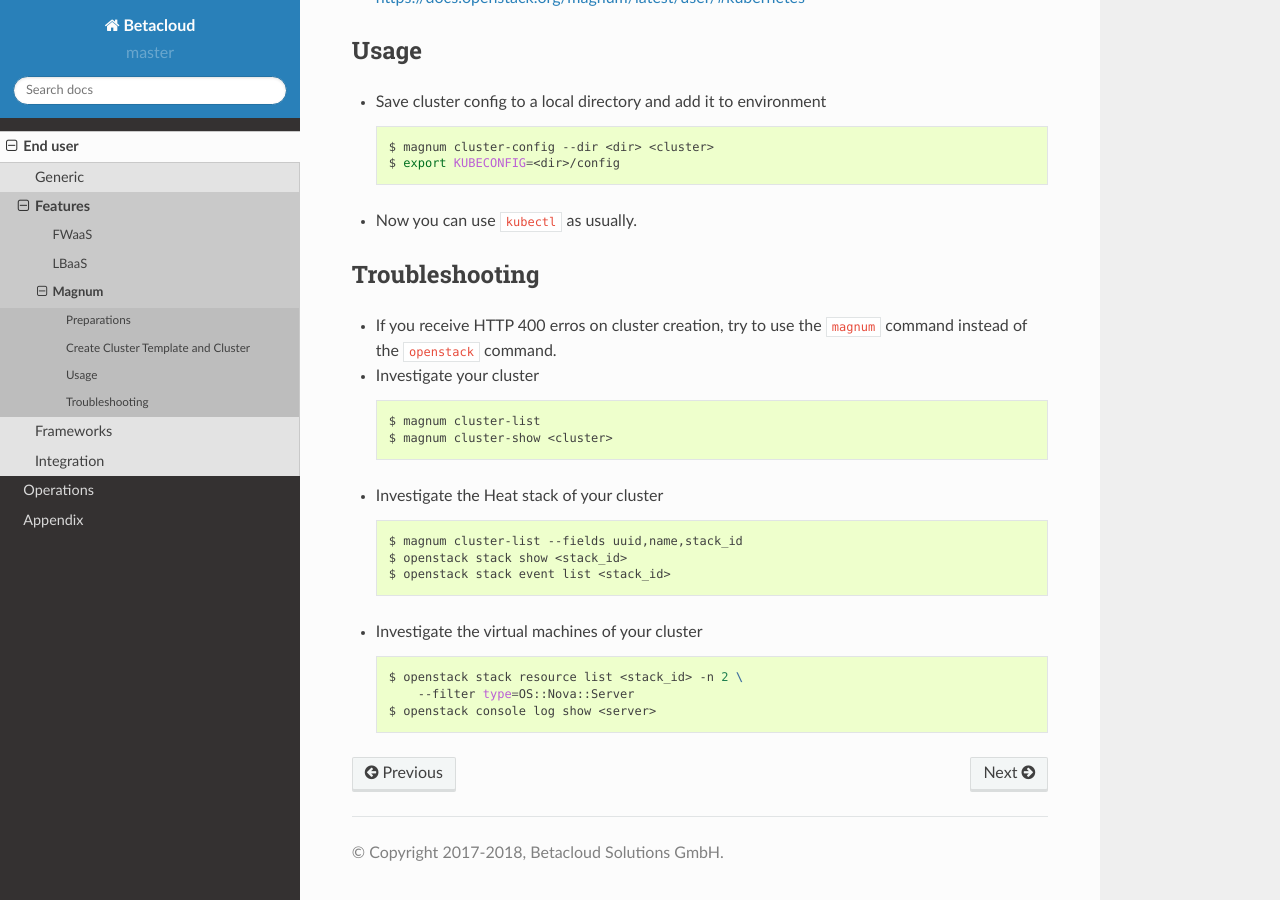
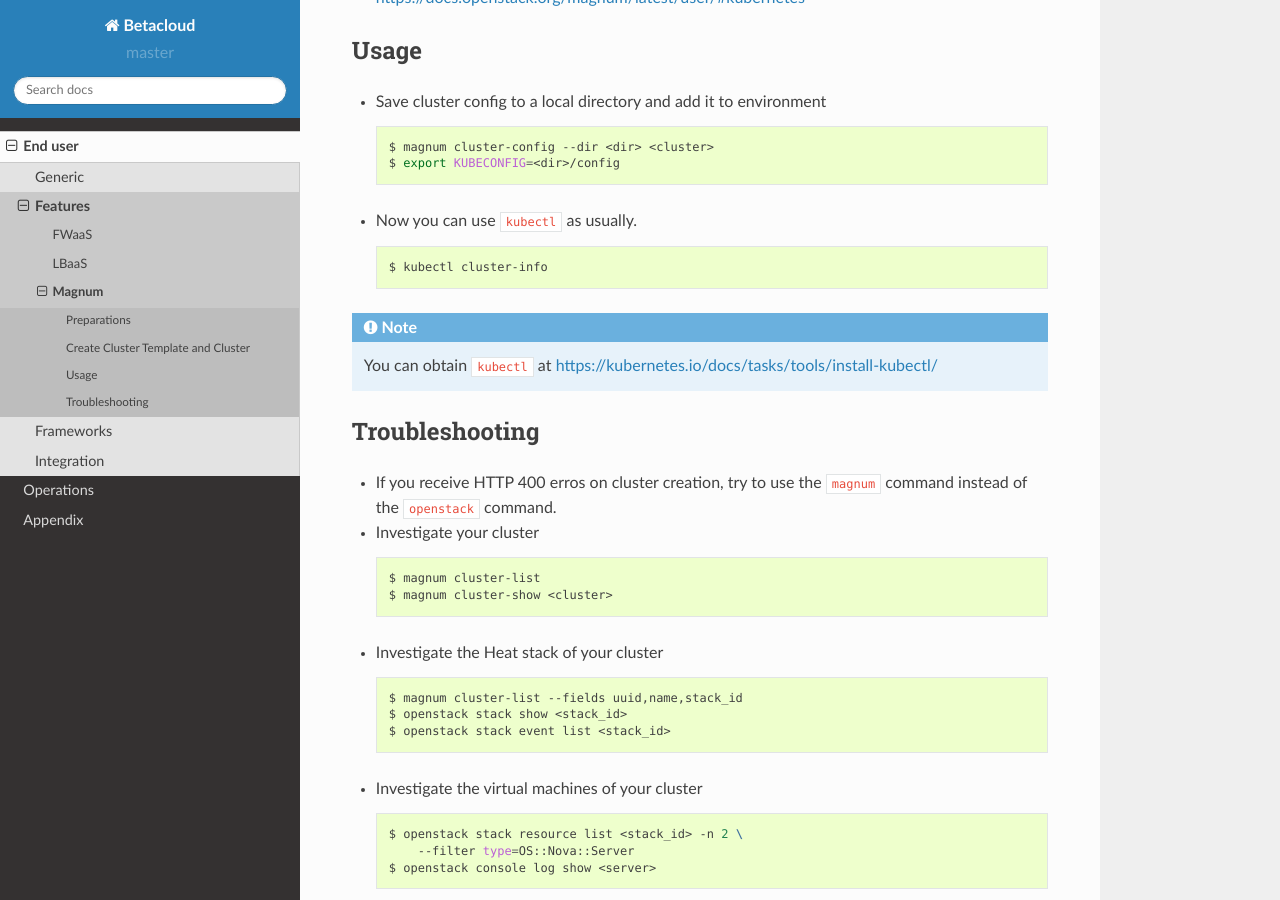
Before and after one commit to betacloud/documentation, a Sphinx documentation site: the page built from source/end-user/features/magnum.rst, in a window 1280 px wide and 900 px high, scrolled down 1026 px. Built offline with Sphinx 7.4.7 and the Read the Docs theme 2.0.0, drawn with Linux system fonts in a browser that asks for light colours; pages that are not in the unit, such as notebooks, are missing from menus.

Commit message:
end-user: Add kube-ctl command and download source

```diff
--- a/source/end-user/features/magnum.rst
+++ b/source/end-user/features/magnum.rst
@@ -59,6 +59,14 @@ Usage
 
 * Now you can use ``kubectl`` as usually.
 
+  .. code-block:: shell
+
+     $ kubectl cluster-info
+
+.. note::
+
+   You can obtain ``kubectl`` at
+   https://kubernetes.io/docs/tasks/tools/install-kubectl/
 
 Troubleshooting
 ===============
```
